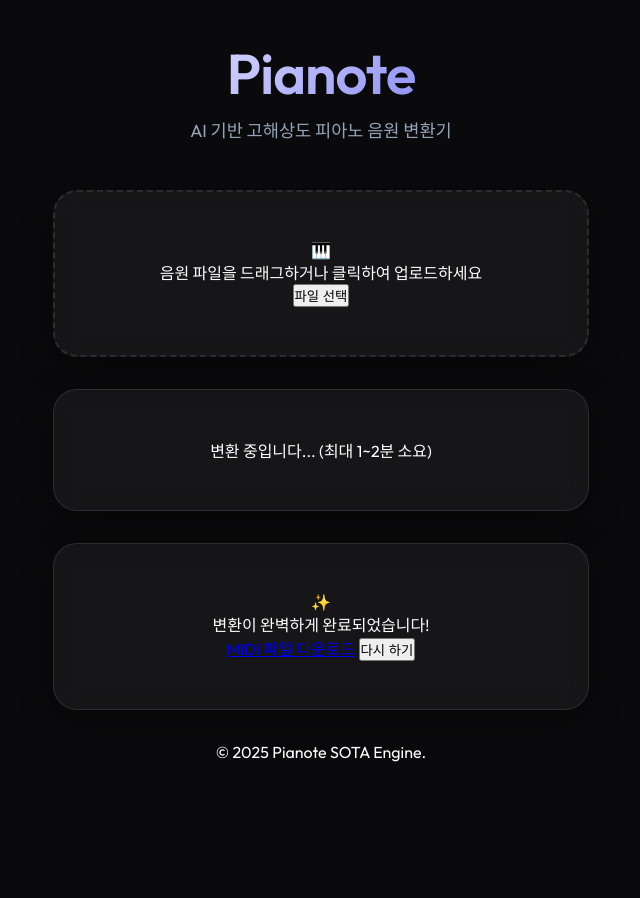
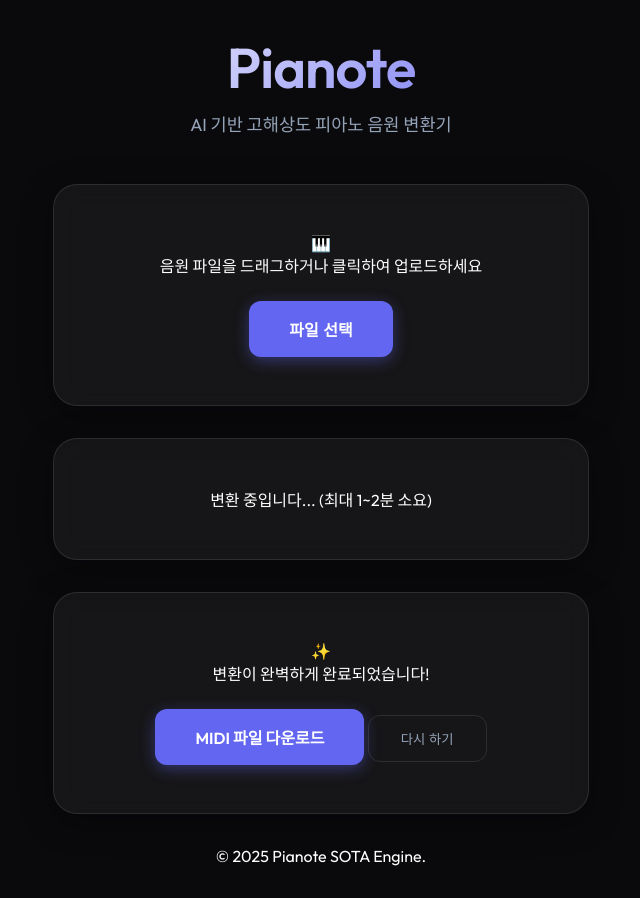
Before and after one commit to rladbstlr87/pianote, a Flask app: page / in a window 1280 px wide. Shown: the whole page, without its empty margins (319-959 px from the left). Before the commit the page ends 762 px from the top, so only its background shows below. Run offline with Flask 3, Linux system fonts and the light colour scheme.

Commit message:
style: add interactive button components with hover states

```diff
--- a/static/style.css
+++ b/static/style.css
@@ -58,7 +58,29 @@ body {
     margin-bottom: 2rem;
 }
 
-#drop-zone {
-    border: 2px dashed var(--glass-border);
+.primary-btn {
+    display: inline-block;
+    background: var(--accent-color);
+    color: white;
+    border: none;
+    padding: 1rem 2.5rem;
+    border-radius: 12px;
+    font-size: 1rem;
+    font-weight: 600;
     cursor: pointer;
+    text-decoration: none;
+    transition: all 0.3s ease;
+    box-shadow: 0 4px 15px var(--accent-glow);
+    margin-top: 1.5rem;
 }
+
+.secondary-btn {
+    background: transparent;
+    border: 1px solid var(--glass-border);
+    color: var(--text-secondary);
+    padding: 0.8rem 2rem;
+    border-radius: 12px;
+    margin-top: 1rem;
+    cursor: pointer;
+    transition: all 0.3s ease;
+}
```
